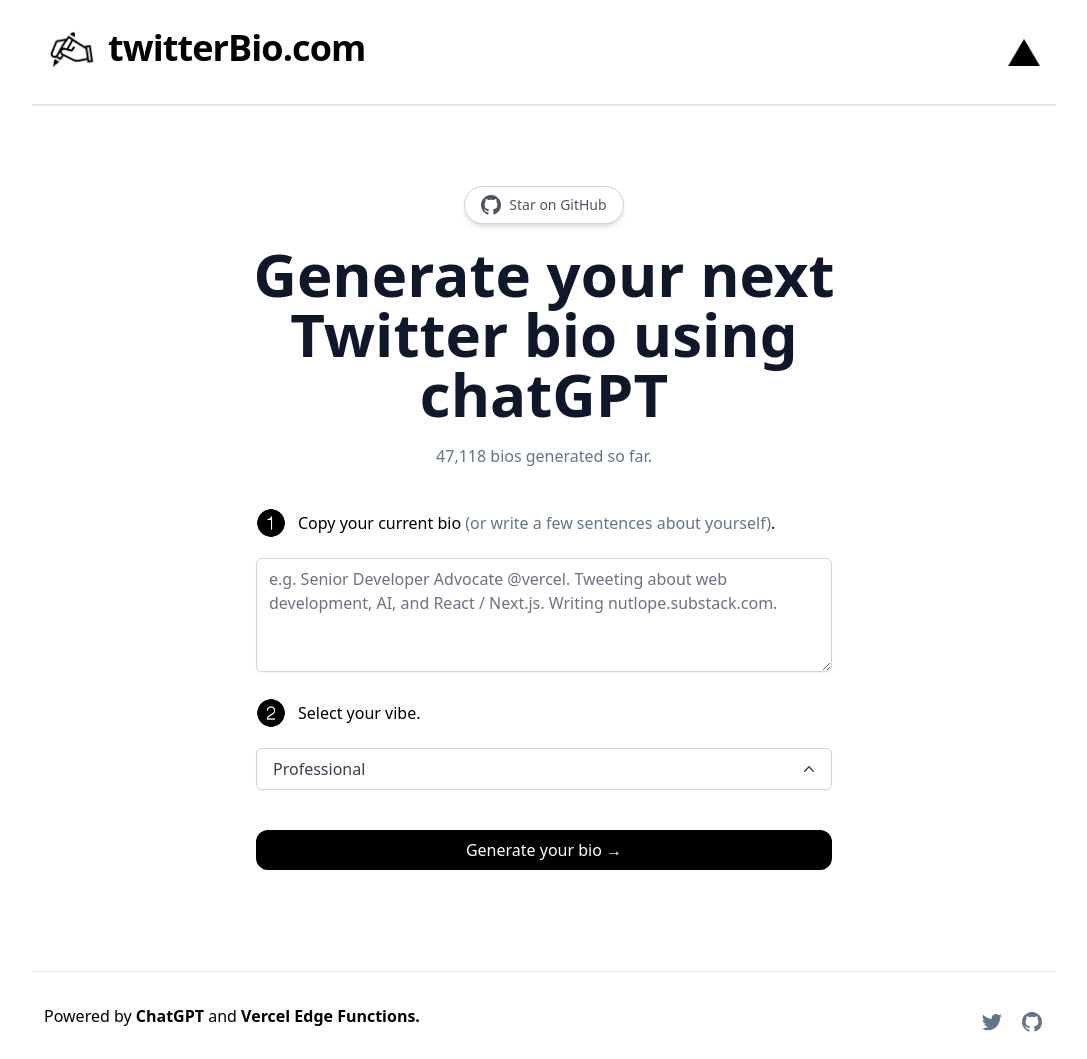
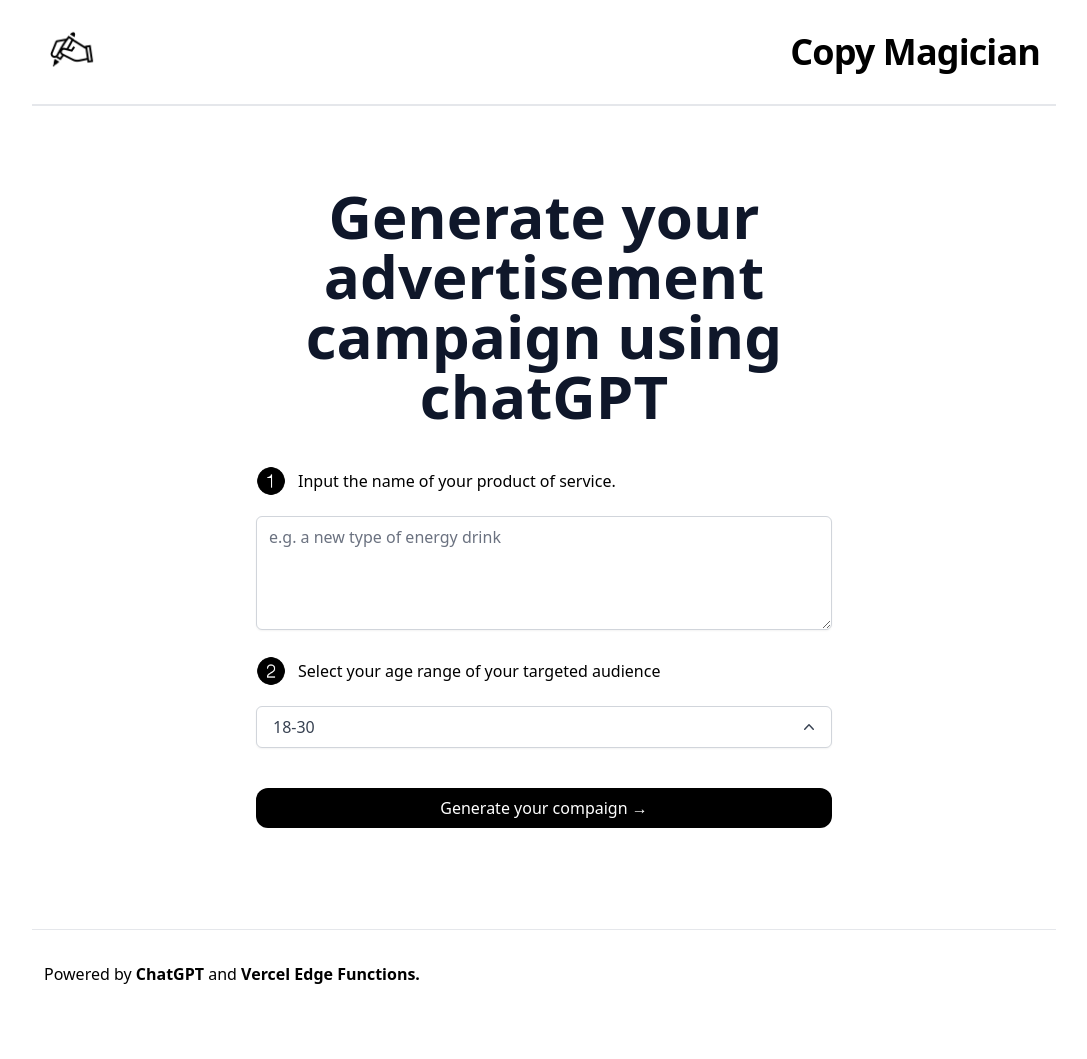
Before and after one commit to jinjunliu/copymagician-demo, a Next.js app: page / in a window 1280 px wide. Shown: the whole page, without its empty margins (96-1183 px from the left). After the commit the page ends 1017 px from the top, so only its background shows below. Built offline with nearby package versions, Linux system fonts and the light colour scheme.

Commit message:
update for copymagician

```diff
--- a/components/DropDown.tsx
+++ b/components/DropDown.tsx
@@ -10,21 +10,21 @@
   return classes.filter(Boolean).join(" ");
 }
 
-export type VibeType = "Professional" | "Casual" | "Funny";
+export type AudienceAge = "18-30" | "31-50" | ">50";
 
 interface DropDownProps {
-  vibe: VibeType;
-  setVibe: (vibe: VibeType) => void;
+  age: AudienceAge;
+  setAge: (age: AudienceAge) => void;
 }
 
-let vibes: VibeType[] = ["Professional", "Casual", "Funny"];
+let vibes: AudienceAge[] = ["18-30", "31-50", ">50"];
 
-export default function DropDown({ vibe, setVibe }: DropDownProps) {
+export default function DropDown({ age: age, setAge: setAge }: DropDownProps) {
   return (
     <Menu as="div" className="relative block text-left w-full">
       <div>
         <Menu.Button className="inline-flex w-full justify-between items-center rounded-md border border-gray-300 bg-white px-4 py-2 text-gray-700 shadow-sm hover:bg-gray-50 focus:outline-none focus:ring-2 focus:ring-black">
-          {vibe}
+          {age}
           <ChevronUpIcon
             className="-mr-1 ml-2 h-5 w-5 ui-open:hidden"
             aria-hidden="true"
@@ -47,22 +47,22 @@
       >
         <Menu.Items
           className="absolute left-0 z-10 mt-2 w-full origin-top-right rounded-md bg-white shadow-lg ring-1 ring-black ring-opacity-5 focus:outline-none"
-          key={vibe}
+          key={age}
         >
           <div className="">
             {vibes.map((vibeItem) => (
               <Menu.Item key={vibeItem}>
                 {({ active }) => (
                   <button
-                    onClick={() => setVibe(vibeItem)}
+                    onClick={() => setAge(vibeItem)}
                     className={classNames(
                       active ? "bg-gray-100 text-gray-900" : "text-gray-700",
-                      vibe === vibeItem ? "bg-gray-200" : "",
+                      age === vibeItem ? "bg-gray-200" : "",
                       "px-4 py-2 text-sm w-full text-left flex items-center space-x-2 justify-between"
                     )}
                   >
                     <span>{vibeItem}</span>
-                    {vibe === vibeItem ? (
+                    {age === vibeItem ? (
                       <CheckIcon className="w-4 h-4 text-bold" />
                     ) : null}
                   </button>
--- a/components/Footer.tsx
+++ b/components/Footer.tsx
@@ -23,32 +23,6 @@
           Vercel Edge Functions.
         </a>
       </div>
-      <div className="flex space-x-4 pb-4 sm:pb-0">
-        <Link
-          href="https://twitter.com/nutlope"
-          className="group"
-          aria-label="TaxPal on Twitter"
-        >
-          <svg
-            aria-hidden="true"
-            className="h-6 w-6 fill-slate-500 group-hover:fill-slate-700"
-          >
-            <path d="M8.29 20.251c7.547 0 11.675-6.253 11.675-11.675 0-.178 0-.355-.012-.53A8.348 8.348 0 0 0 22 5.92a8.19 8.19 0 0 1-2.357.646 4.118 4.118 0 0 0 1.804-2.27 8.224 8.224 0 0 1-2.605.996 4.107 4.107 0 0 0-6.993 3.743 11.65 11.65 0 0 1-8.457-4.287 4.106 4.106 0 0 0 1.27 5.477A4.073 4.073 0 0 1 2.8 9.713v.052a4.105 4.105 0 0 0 3.292 4.022 4.093 4.093 0 0 1-1.853.07 4.108 4.108 0 0 0 3.834 2.85A8.233 8.233 0 0 1 2 18.407a11.615 11.615 0 0 0 6.29 1.84" />
-          </svg>
-        </Link>
-        <Link
-          href="https://github.com/Nutlope/twitterbio"
-          className="group"
-          aria-label="TaxPal on GitHub"
-        >
-          <svg
-            aria-hidden="true"
-            className="h-6 w-6 fill-slate-500 group-hover:fill-slate-700"
-          >
-            <path d="M12 2C6.477 2 2 6.484 2 12.017c0 4.425 2.865 8.18 6.839 9.504.5.092.682-.217.682-.483 0-.237-.008-.868-.013-1.703-2.782.605-3.369-1.343-3.369-1.343-.454-1.158-1.11-1.466-1.11-1.466-.908-.62.069-.608.069-.608 1.003.07 1.531 1.032 1.531 1.032.892 1.53 2.341 1.088 2.91.832.092-.647.35-1.088.636-1.338-2.22-.253-4.555-1.113-4.555-4.951 0-1.093.39-1.988 1.029-2.688-.103-.253-.446-1.272.098-2.65 0 0 .84-.27 2.75 1.026A9.564 9.564 0 0 1 12 6.844a9.59 9.59 0 0 1 2.504.337c1.909-1.296 2.747-1.027 2.747-1.027.546 1.379.202 2.398.1 2.651.64.7 1.028 1.595 1.028 2.688 0 3.848-2.339 4.695-4.566 4.943.359.309.678.92.678 1.855 0 1.338-.012 2.419-.012 2.747 0 .268.18.58.688.482A10.02 10.02 0 0 0 22 12.017C22 6.484 17.522 2 12 2Z" />
-          </svg>
-        </Link>
-      </div>
     </footer>
   );
 }
--- a/components/Header.tsx
+++ b/components/Header.tsx
@@ -4,7 +4,6 @@
 export default function Header() {
   return (
     <header className="flex justify-between items-center w-full mt-5 border-b-2 pb-7 sm:px-4 px-2">
-      <Link href="/" className="flex space-x-3">
       <Image
         alt="header text"
         src="/writingIcon.png"
@@ -13,22 +12,8 @@
         height={32}
         />
       <h1 className="sm:text-4xl text-2xl font-bold ml-2 tracking-tight">
-          twitterBio.com
+        Copy Magician
       </h1>
-      </Link>
-      <a
-        href="https://vercel.com/templates/next.js/twitter-bio"
-        target="_blank"
-        rel="noreferrer"
-      >
-        <Image
-          alt="Vercel Icon"
-          src="/vercelLogo.png"
-          className="sm:w-8 sm:h-[27px] w-8 h-[28px]"
-          width={32}
-          height={28}
-        />
-      </a>
     </header>
   );
 }
--- a/pages/index.tsx
+++ b/pages/index.tsx
@@ -3,7 +3,7 @@
 import Image from "next/image";
 import { useRef, useState } from "react";
 import { Toaster, toast } from "react-hot-toast";
-import DropDown, { VibeType } from "../components/DropDown";
+import DropDown, { AudienceAge } from "../components/DropDown";
 import Footer from "../components/Footer";
 import Github from "../components/GitHub";
 import Header from "../components/Header";
@@ -11,30 +11,25 @@
 
 const Home: NextPage = () => {
   const [loading, setLoading] = useState(false);
-  const [bio, setBio] = useState("");
-  const [vibe, setVibe] = useState<VibeType>("Professional");
-  const [generatedBios, setGeneratedBios] = useState<String>("");
+  const [product, setProduct] = useState("");
+  const [age, setAge] = useState<AudienceAge>("18-30");
+  const [generatedCampaign, setGeneratedCampaign] = useState<String>("");
 
-  const bioRef = useRef<null | HTMLDivElement>(null);
+  const productRef = useRef<null | HTMLDivElement>(null);
 
   const scrollToBios = () => {
-    if (bioRef.current !== null) {
-      bioRef.current.scrollIntoView({ behavior: "smooth" });
+    if (productRef.current !== null) {
+      productRef.current.scrollIntoView({ behavior: "smooth" });
     }
   };
 
-  const prompt = `Generate 2 ${vibe} twitter biographies with no hashtags and clearly labeled "1." and "2.". ${
-    vibe === "Funny"
-      ? "Make sure there is a joke in there and it's a little ridiculous."
-      : null
-  }
-      Make sure each generated biography is less than 160 characters, has short sentences that are found in Twitter bios, and base them on this context: ${bio}${
-    bio.slice(-1) === "." ? "" : "."
-  }`;
+  const prompt = `I want you to act as an advertiser. You will create a campaign to promote a product or service of your choice. You will choose a target audience, develop key messages and slogans, select the media channels for promotion, and decide on any additional activities needed to reach your goals. My first suggestion request is "I need help creating an advertising campaign for ${
+    product.endsWith(".") ? product.slice(0, -1) : product
+  } targeting adults aged ${age}"`;
 
   const generateBio = async (e: any) => {
     e.preventDefault();
-    setGeneratedBios("");
+    setGeneratedCampaign("");
     setLoading(true);
     const response = await fetch("/api/generate", {
       method: "POST",
@@ -64,7 +59,7 @@
       const { value, done: doneReading } = await reader.read();
       done = doneReading;
       const chunkValue = decoder.decode(value);
-      setGeneratedBios((prev) => prev + chunkValue);
+      setGeneratedCampaign((prev) => prev + chunkValue);
     }
     scrollToBios();
     setLoading(false);
@@ -73,25 +68,15 @@
   return (
     <div className="flex max-w-5xl mx-auto flex-col items-center justify-center py-2 min-h-screen">
       <Head>
-        <title>Twitter Bio Generator</title>
+        <title>Copy Magician</title>
         <link rel="icon" href="/favicon.ico" />
       </Head>
 
       <Header />
       <main className="flex flex-1 w-full flex-col items-center justify-center text-center px-4 mt-12 sm:mt-20">
-        <a
-          className="flex max-w-fit items-center justify-center space-x-2 rounded-full border border-gray-300 bg-white px-4 py-2 text-sm text-gray-600 shadow-md transition-colors hover:bg-gray-100 mb-5"
-          href="https://github.com/Nutlope/twitterbio"
-          target="_blank"
-          rel="noopener noreferrer"
-        >
-          <Github />
-          <p>Star on GitHub</p>
-        </a>
         <h1 className="sm:text-6xl text-4xl max-w-[708px] font-bold text-slate-900">
-          Generate your next Twitter bio using chatGPT
+          Generate your advertisement campaign using chatGPT
         </h1>
-        <p className="text-slate-500 mt-5">47,118 bios generated so far.</p>
         <div className="max-w-xl w-full">
           <div className="flex mt-10 items-center space-x-3">
             <Image
@@ -102,28 +87,24 @@
               className="mb-5 sm:mb-0"
             />
             <p className="text-left font-medium">
-              Copy your current bio{" "}
-              <span className="text-slate-500">
-                (or write a few sentences about yourself)
-              </span>
-              .
+              Input the name of your product of service.
             </p>
           </div>
           <textarea
-            value={bio}
-            onChange={(e) => setBio(e.target.value)}
+            value={product}
+            onChange={(e) => setProduct(e.target.value)}
             rows={4}
             className="w-full rounded-md border-gray-300 shadow-sm focus:border-black focus:ring-black my-5"
             placeholder={
-              "e.g. Senior Developer Advocate @vercel. Tweeting about web development, AI, and React / Next.js. Writing nutlope.substack.com."
+              "e.g. a new type of energy drink"
             }
           />
           <div className="flex mb-5 items-center space-x-3">
             <Image src="/2-black.png" width={30} height={30} alt="1 icon" />
-            <p className="text-left font-medium">Select your vibe.</p>
+            <p className="text-left font-medium">Select your age range of your targeted audience</p>
           </div>
           <div className="block">
-            <DropDown vibe={vibe} setVibe={(newVibe) => setVibe(newVibe)} />
+            <DropDown age={age} setAge={(newAge) => setAge(newAge)} />
           </div>
 
           {!loading && (
@@ -131,7 +112,7 @@
               className="bg-black rounded-xl text-white font-medium px-4 py-2 sm:mt-10 mt-8 hover:bg-black/80 w-full"
               onClick={(e) => generateBio(e)}
             >
-              Generate your bio &rarr;
+              Generate your compaign &rarr;
             </button>
           )}
           {loading && (
@@ -150,36 +131,26 @@
         />
         <hr className="h-px bg-gray-700 border-1 dark:bg-gray-700" />
         <div className="space-y-10 my-10">
-          {generatedBios && (
+          {generatedCampaign && (
             <>
               <div>
                 <h2
                   className="sm:text-4xl text-3xl font-bold text-slate-900 mx-auto"
-                  ref={bioRef}
+                  ref={productRef}
                 >
-                  Your generated bios
+                  Your generated advertisement campaign
                 </h2>
               </div>
               <div className="space-y-8 flex flex-col items-center justify-center max-w-xl mx-auto">
-                {generatedBios
-                  .substring(generatedBios.indexOf("1") + 3)
-                  .split("2.")
-                  .map((generatedBio) => {
-                    return (
                 <div
                   className="bg-white rounded-xl shadow-md p-4 hover:bg-gray-100 transition cursor-copy border"
                   onClick={() => {
-                          navigator.clipboard.writeText(generatedBio);
-                          toast("Bio copied to clipboard", {
-                            icon: "✂️",
-                          });
+                    navigator.clipboard.writeText(generatedCampaign);
+                    toast("Text copied to clipboard", { icon: "✂️" });
                   }}
-                        key={generatedBio}
                   >
-                        <p>{generatedBio}</p>
+                  <p>{generatedCampaign}</p>
                 </div>
-                    );
-                  })}
               </div>
             </>
           )}
```
Lines whose indentation alone changed are shown as unchanged.
